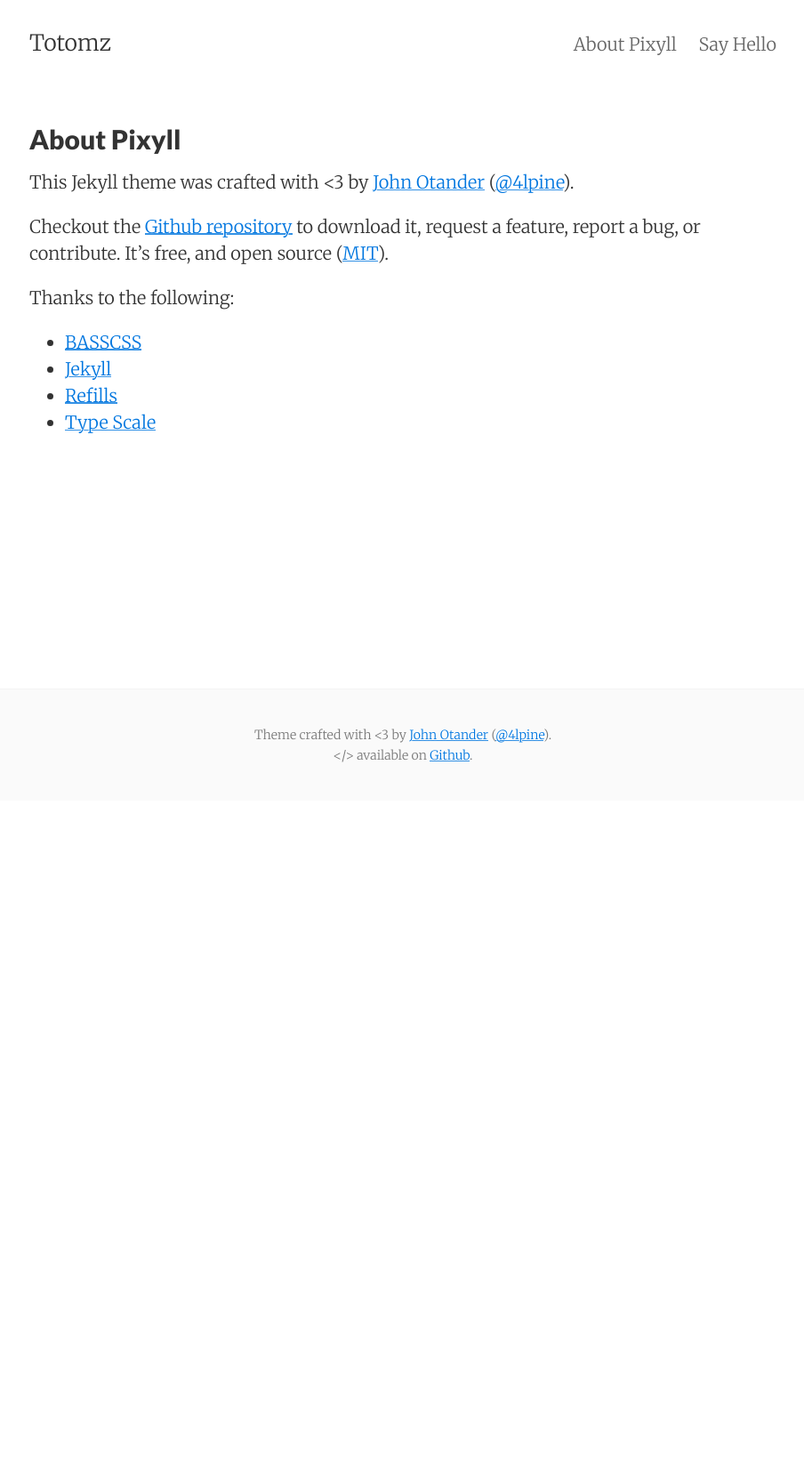
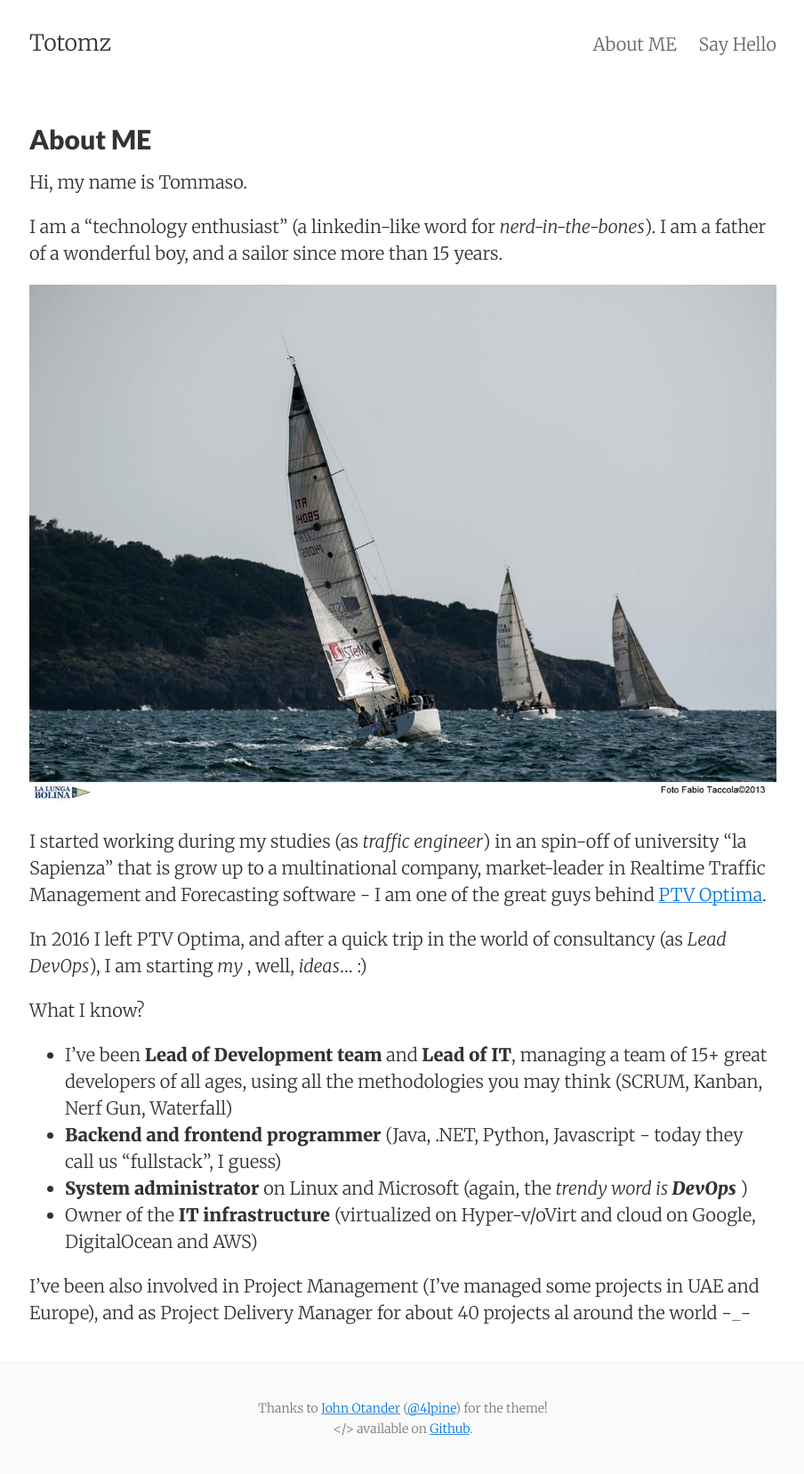
Before and after one commit to totomz/totomz.github.io, a Jekyll site: the page built from about.md, in a window 1280 px wide. Shown: the whole page at 89% size, without its empty margins (187-1091 px from the left). Built offline with Jekyll 4.4.1, drawn with Linux system fonts in a browser that asks for light colours; before the commit the page ends 900 px from its top, so only the background shows below that.

Commit message:
added About and removed old configurations

```diff
--- a/_config.yml
+++ b/_config.yml
@@ -19,7 +19,7 @@ bing_verification:
 # Optional features
 animated:             false
 show_related_posts:   true
-show_post_footers:    false
+show_post_footers:    true
 show_social_icons:    false
 ajaxify_contact_form: false
 enable_mathjax: false
--- a/_includes/footer.html
+++ b/_includes/footer.html
@@ -1,7 +1,7 @@
 <footer class="center">
   <div class="measure">
     <small>
-      Theme crafted with &lt;3 by <a href="http://johnotander.com">John Otander</a> (<a href="https://twitter.com/4lpine">@4lpine</a>).<br>
+      Thanks to <a href="http://johnotander.com">John Otander</a> (<a href="https://twitter.com/4lpine">@4lpine</a>) for the theme!<br>
       &lt;/&gt; available on <a href="https://github.com/johnotander/pixyll">Github</a>.
     </small>
   </div>
--- a/about.md
+++ b/about.md
@@ -1,20 +1,25 @@
 ---
 layout: page
-title: About Pixyll
+title: About ME
 permalink: /about/
 tags: about
 ---
 
-This Jekyll theme was crafted with <3 by [John Otander](http://johnotander.com)
-([@4lpine](https://twitter.com/4lpine)).
+Hi, my name is Tommaso.
 
-Checkout the [Github repository](https://github.com/johnotander/pixyll) to download it,
-request a feature, report a bug, or contribute. It's free, and open source
-([MIT](http://opensource.org/licenses/MIT)).
+I am a "technology enthusiast" (a linkedin-like word for *nerd-in-the-bones*). I am a father of a wonderful boy, and a sailor since more than 15 years.
 
-Thanks to the following:
+![Vulky nel suo splendore](/assets/vulky.jpg)
 
-* [BASSCSS](http://basscss.com)
-* [Jekyll](http://jekyllrb.com)
-* [Refills](http://refills.bourbon.io/)
-* [Type Scale](http://type-scale.com/)
+I started working during my studies (as *traffic engineer*) in an spin-off of university "la Sapienza" that is grow up to a multinational company, market-leader in Realtime Traffic Management and Forecasting software - I am one of the great guys behind [PTV Optima](http://vision-traffic.ptvgroup.com/en-us/products/ptv-optima/).
+
+In 2016 I left PTV Optima, and after a quick trip in the world of consultancy (as *Lead DevOps*), I am starting *my* , well, *ideas*... :)
+
+What I know?
+
+* I've been **Lead of Development team** and **Lead of IT**, managing a team of 15+ great developers of all ages, using all the methodologies you may think (SCRUM, Kanban, Nerf Gun, Waterfall)
+* **Backend and frontend programmer** (Java, .NET, Python, Javascript - today they call us "fullstack", I guess)
+* **System administrator** on Linux and Microsoft (again, the *trendy word is **DevOps*** )
+* Owner of the **IT infrastructure** (virtualized on Hyper-v/oVirt and cloud on Google, DigitalOcean and AWS)
+
+I've been also involved in Project Management (I've managed some projects in UAE and Europe), and as Project Delivery Manager for about 40 projects al around the world -_-
```
Also changed, not shown: _posts/2016-07-14-standaloneturbine.md (added, +31 -0 lines), _draft/2014-06-08-pixyll-has-pagination.md (renamed from _posts/2014-06-08-pixyll-has-pagination.md), _draft/2014-06-09-so-what-is-jekyll.md (renamed from _posts/2014-06-09-so-what-is-jekyll.md), _draft/2014-06-10-see-pixyll-in-action.md (renamed from _posts/2014-06-10-see-pixyll-in-action.md), _draft/2014-06-11-welcome-to-pixyll.markdown (renamed from _posts/2014-06-11-welcome-to-pixyll.markdown), _draft/2015-07-11-announcing-pixyll-version-2.md (renamed from _posts/2015-07-11-announcing-pixyll-version-2.md), assets/vulky.jpg (added).
